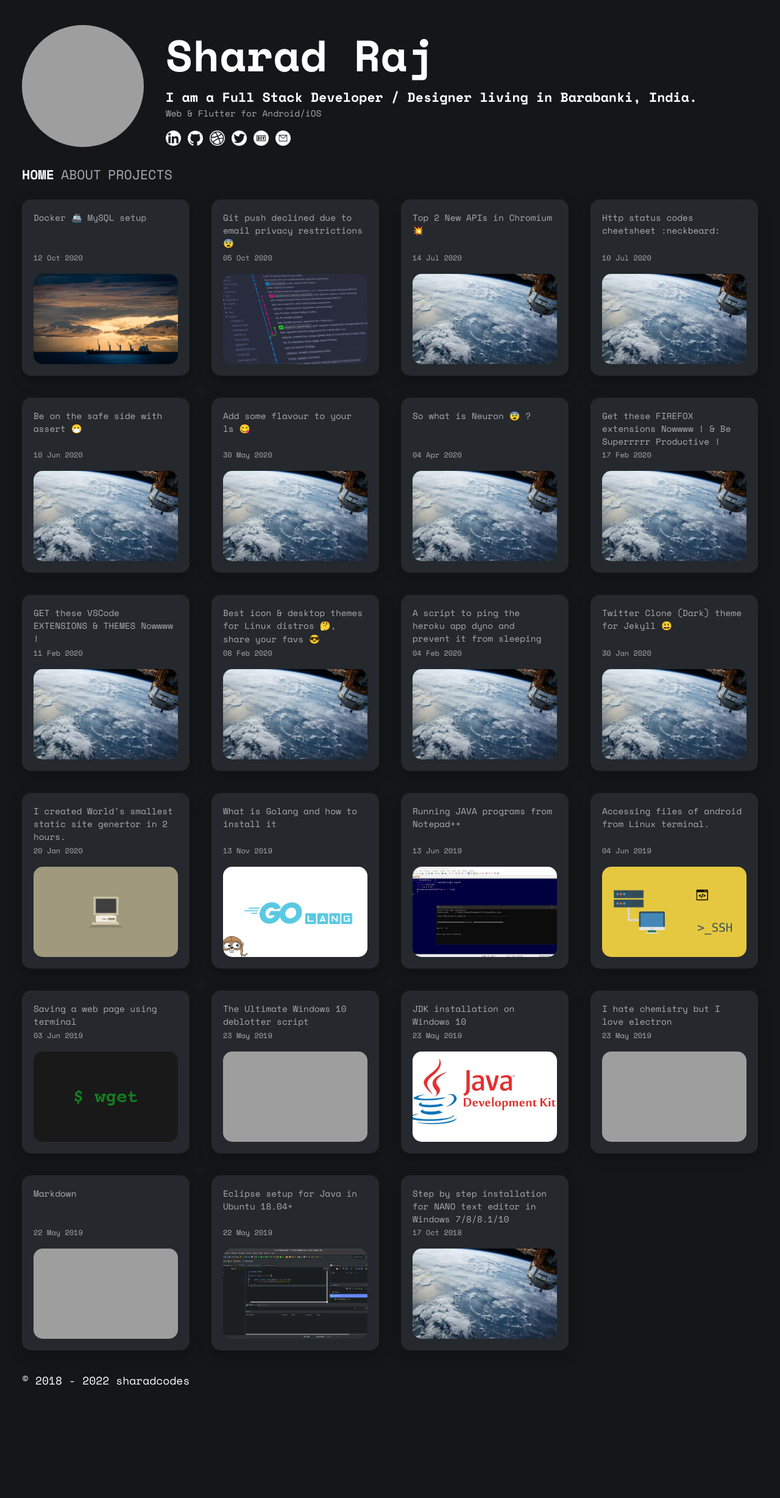
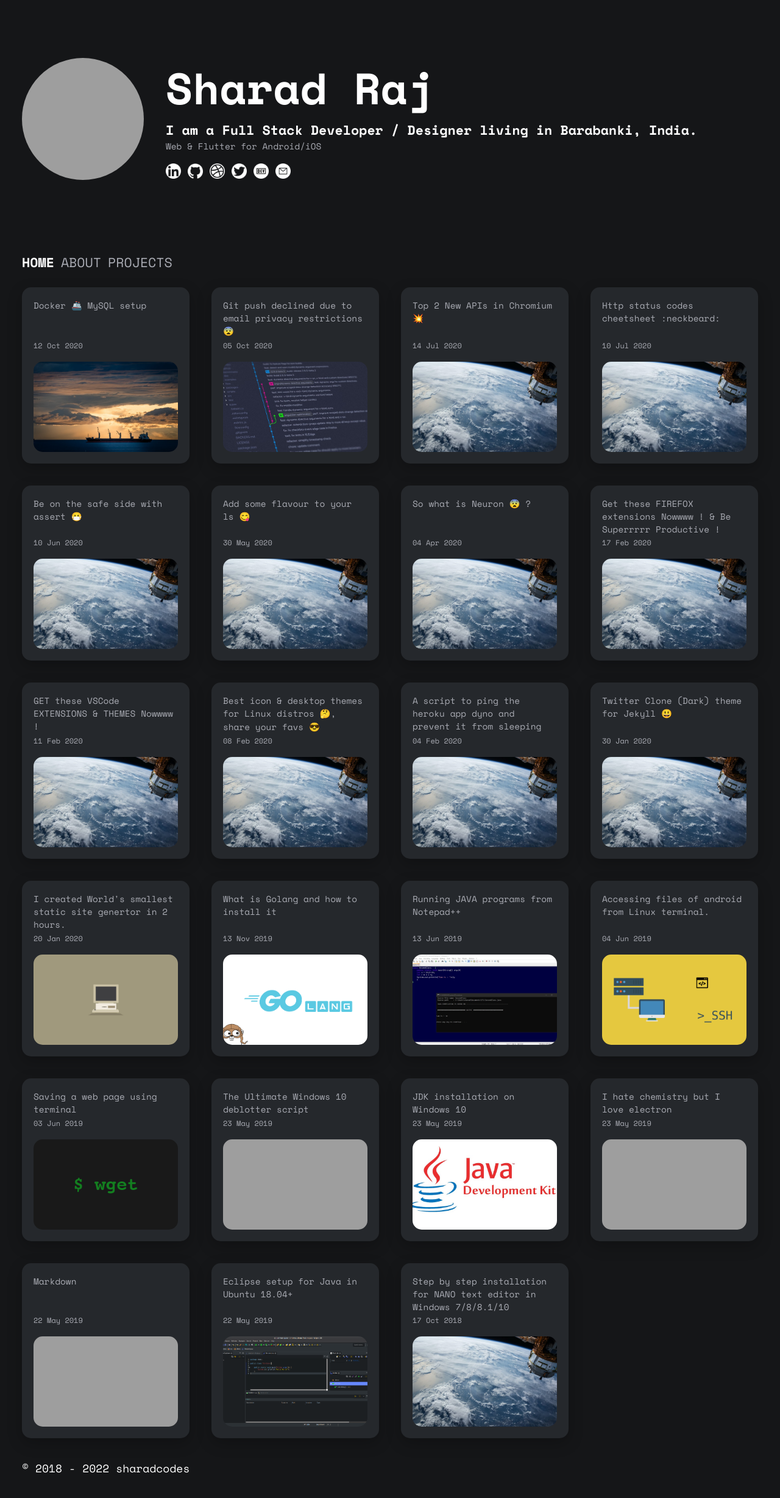
Before and after one commit to sharadcodes/sharadcodes.github.io, a Jekyll site: the page built from index.md, in a window 1280 px wide. Shown: the whole page at 61% size. Built offline with Jekyll 4.4.1, drawn with Linux system fonts in a browser that asks for light colours; nearby versions of some CDN libraries; emoji names are drawn with the system emoji font; before the commit the page ends 2312 px from its top, so only the background shows below that; grey boxes are pictures that could not be loaded.

Commit message:
Fix margins for header

```diff
--- a/assets/css/main.css
+++ b/assets/css/main.css
@@ -40,6 +40,7 @@ header {
   flex-direction: row;
   justify-content: flex-start;
   align-items: center;
+  padding: 3rem 0 5rem 0;
 }
 
 header img.profile {
```
